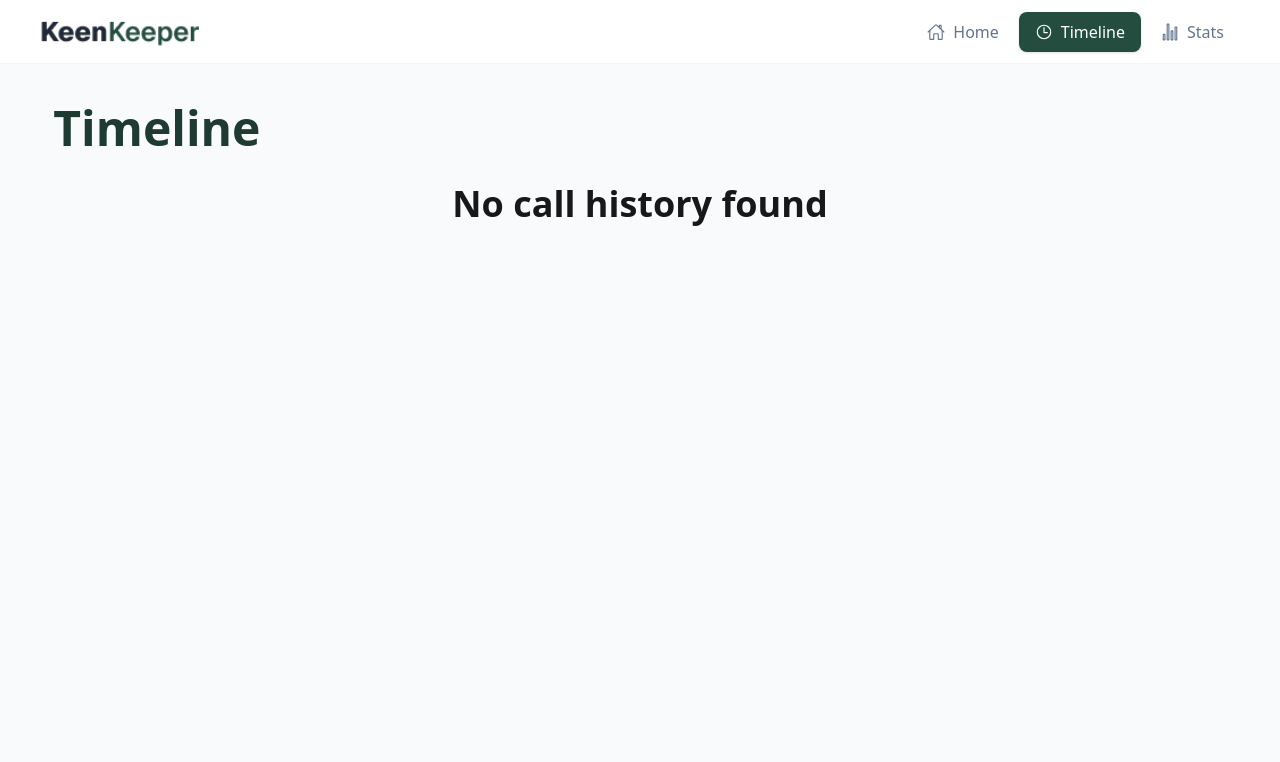
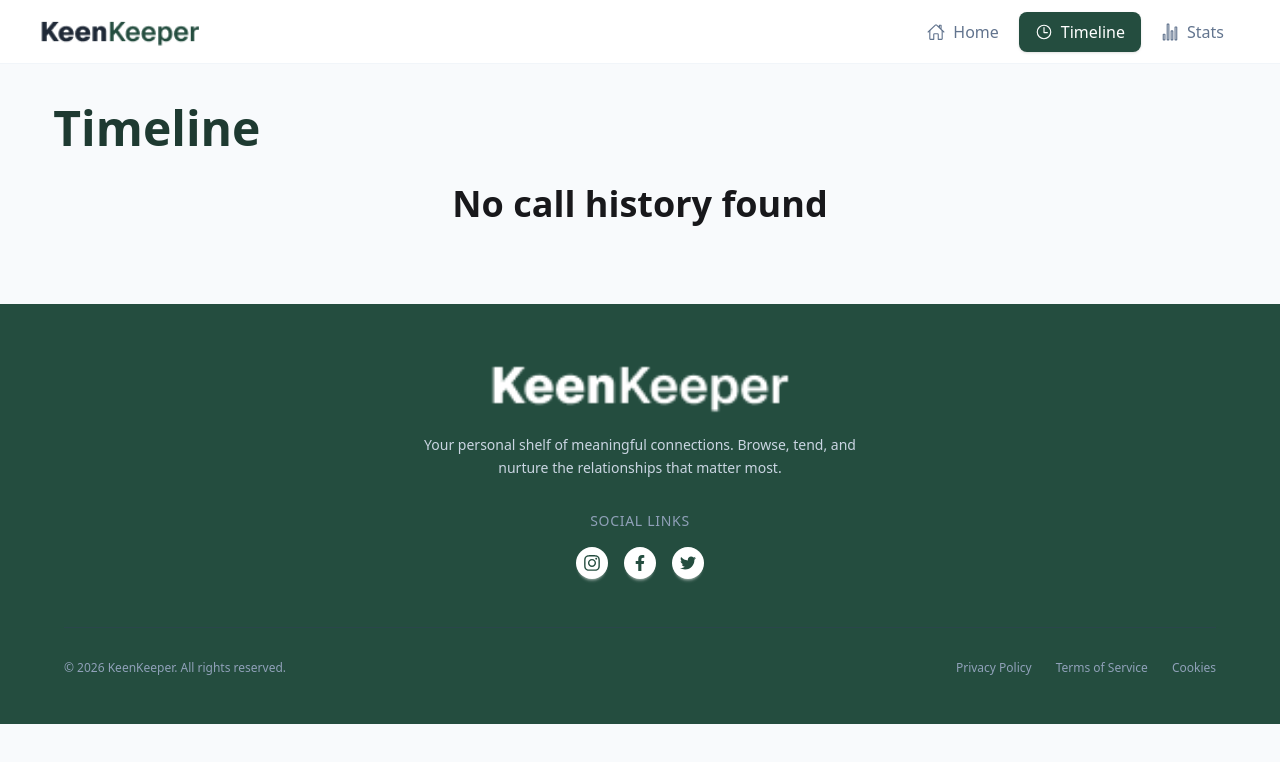
Before and after one commit to Juadul-Ahmed/keen-keeper-A7, a Next.js app: page /timeline in a window 1280 px wide. Shown: the top 762 px of the page. Built offline with nearby package versions, Linux system fonts and the light colour scheme.

Commit message:
footer section added

```diff
--- /dev/null
+++ b/src/Components/Footer.jsx
@@ -0,0 +1,60 @@
+import React from 'react';
+import Image from 'next/image';
+import logo from '@/assets/logo.png';
+import { FaInstagram, FaFacebookF, FaTwitter } from 'react-icons/fa';
+
+const Footer = () => {
+  return (
+    <footer className="bg-[#244D3F] text-white py-12 px-4 mt-5">
+      <div className="max-w-6xl mx-auto flex flex-col items-center text-center">
+
+
+        <div className="mb-4">
+          <Image
+            src={logo}
+            alt="KeenKeeper Logo"
+            width={300}
+            priority
+            className="brightness-0 invert"
+          />
+        </div>
+
+
+        <p className="text-slate-300 max-w-md mb-8 text-sm leading-relaxed">
+          Your personal shelf of meaningful connections. Browse, tend, and nurture the relationships that matter most.
+        </p>
+
+
+        <div className="flex flex-col items-center gap-4 mb-12">
+          <span className="text-sm font-medium tracking-wider uppercase text-slate-400">Social Links</span>
+          <div className="flex gap-4">
+            <a href="#" className="btn btn-circle btn-sm bg-white hover:bg-slate-200 border-none text-[#244D3F]">
+              <FaInstagram size={18} />
+            </a>
+            <a href="#" className="btn btn-circle btn-sm bg-white hover:bg-slate-200 border-none text-[#244D3F]">
+              <FaFacebookF size={16} />
+            </a>
+            <a href="#" className="btn btn-circle btn-sm bg-white hover:bg-slate-200 border-none text-[#244D3F]">
+              <FaTwitter size={16} />
+            </a>
+          </div>
+        </div>
+
+
+        <div className="w-full border-t border-slate-700/50 pt-8 flex flex-col md:flex-row justify-between items-center gap-4">
+          <p className="text-xs text-slate-400">
+            © 2026 KeenKeeper. All rights reserved.
+          </p>
+          <div className="flex gap-6 text-xs text-slate-400">
+            <a href="#" className="hover:text-white transition-colors">Privacy Policy</a>
+            <a href="#" className="hover:text-white transition-colors">Terms of Service</a>
+            <a href="#" className="hover:text-white transition-colors">Cookies</a>
+          </div>
+        </div>
+
+      </div>
+    </footer>
+  );
+};
+
+export default Footer;
--- a/src/app/friend/[id]/page.jsx
+++ b/src/app/friend/[id]/page.jsx
@@ -4,7 +4,8 @@ import React, { useContext } from "react";
 import friendsData from "@/json/friends.json";
 import callIcon from "@/assets/call.png";
 import textIcon from "@/assets/text.png";
-import videoIcon from "@/assets/video.png";;
+import videoIcon from "@/assets/video.png";
+import Image from 'next/image';
 import { CiClock2 } from "react-icons/ci";
 import { FaArchive } from "react-icons/fa";
 import { MdOutlineDelete } from "react-icons/md";
--- a/src/app/layout.js
+++ b/src/app/layout.js
@@ -2,6 +2,7 @@ import { Geist, Geist_Mono } from "next/font/google";
 import "./globals.css";
 import NavBar from "@/Components/NavBar";
 import TimelineProvider from "@/context/TimelineContext";
+import Footer from "@/Components/Footer";
 
 const geistSans = Geist({
   variable: "--font-geist-sans",
@@ -31,6 +32,7 @@ export default function RootLayout({ children }) {
           <main>
             {children}
           </main>
+          <Footer/>
         </TimelineProvider>
       </body>
     </html>
--- a/src/app/timeline/page.jsx
+++ b/src/app/timeline/page.jsx
@@ -6,7 +6,7 @@ const TimelinePage = () => {
   const { call } = useContext(CallContext);
 
   return (
-    <div className="w-11/12 mx-auto mt-10">
+    <div className="w-11/12 mx-auto mt-10 mb-15">
       <h1 className="text-5xl font-bold text-[#1e3a31] mb-8">Timeline</h1>
 
       <div className="space-y-4">
```
